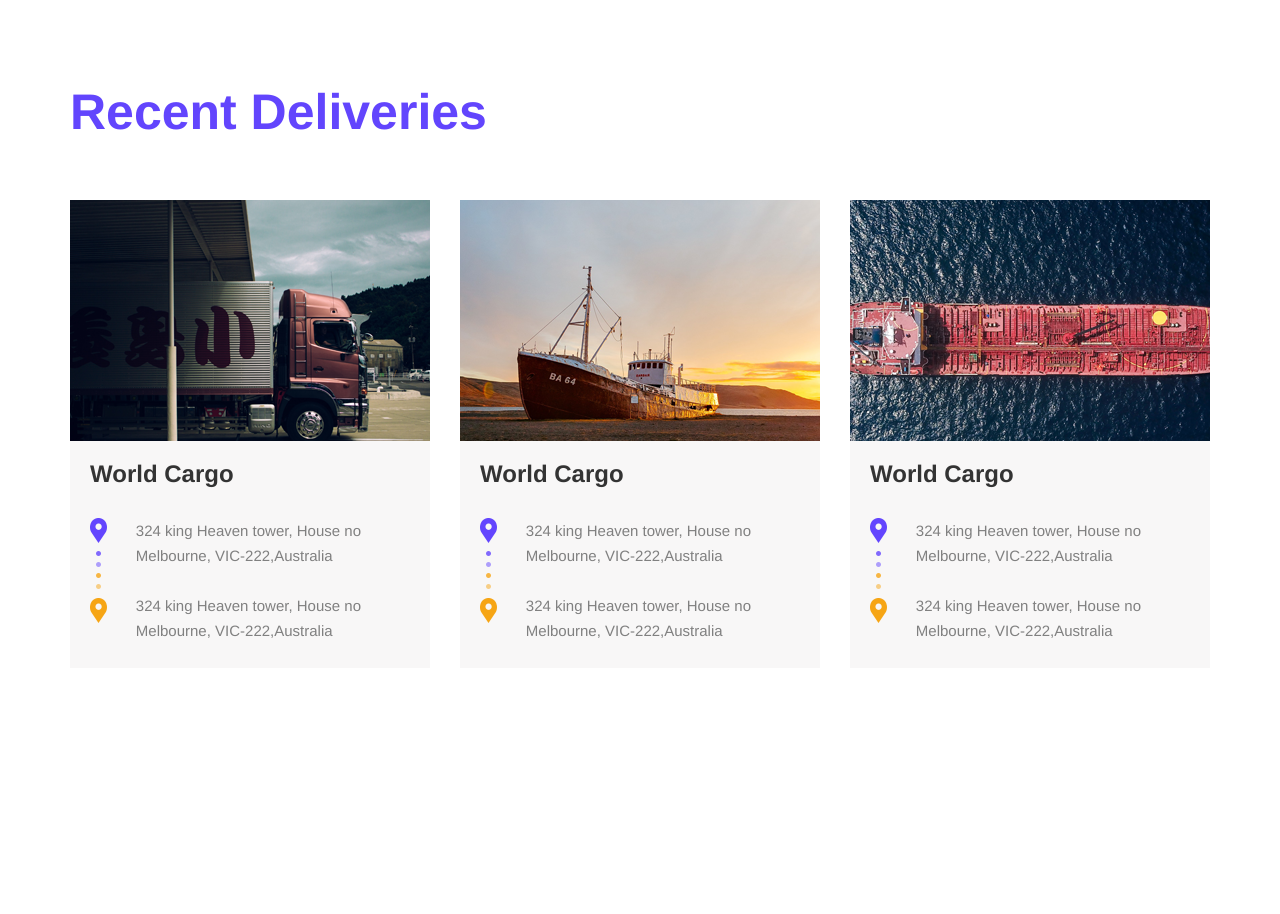
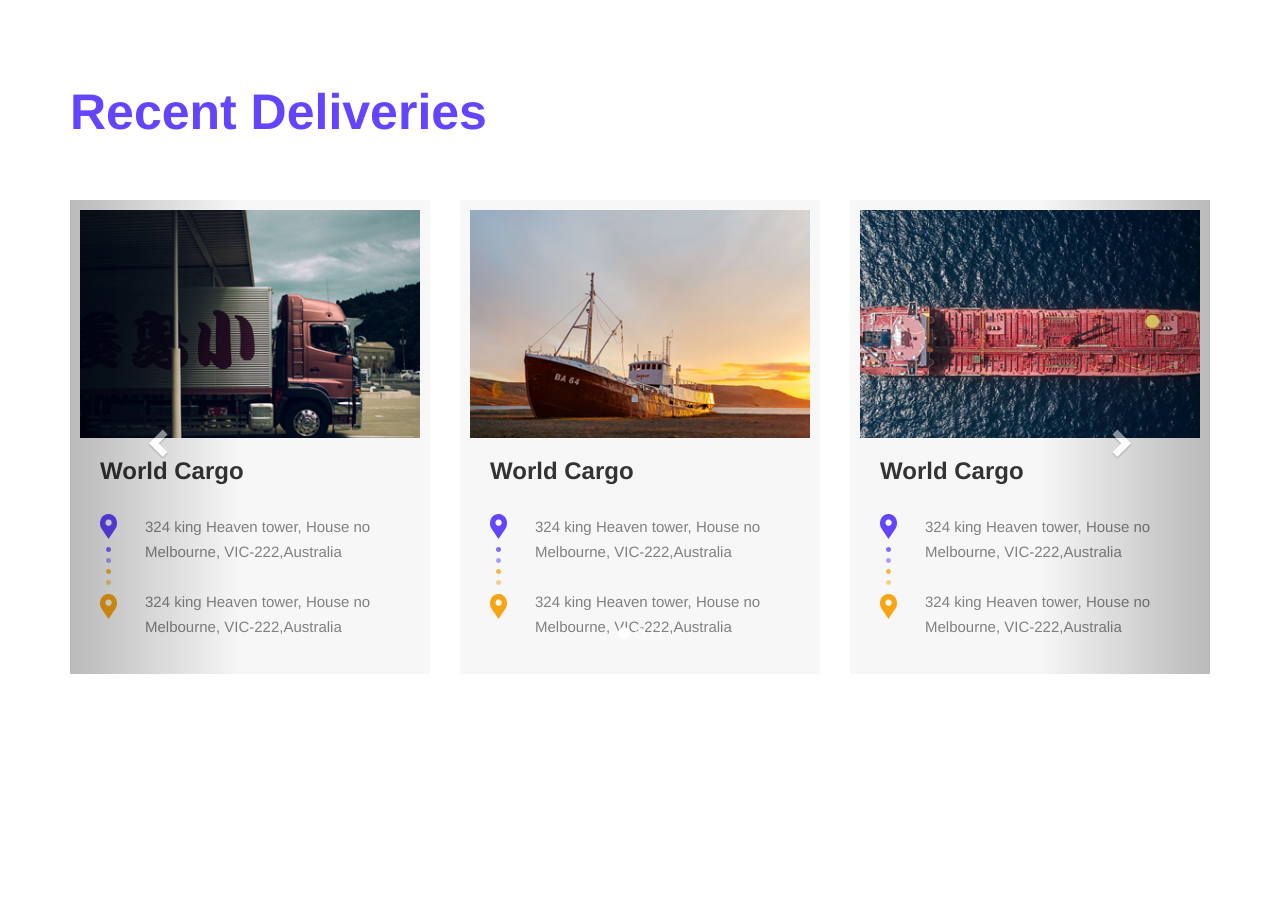
Before and after one commit to NileshWebd/NileshWebd.github.io, a PHP site: page / in a window 1280 px wide. Shown: the part 4872-5786 px from the top of the page. Run offline with PHP 8.4, Linux system fonts and the light colour scheme.

Commit message:
added slider to recent deliveries

```diff
--- a/Boxe/css/style.css
+++ b/Boxe/css/style.css
@@ -278,7 +278,7 @@
     background: none;
     font-size: 14px;
     border-radius: 3px !important;
-    margin-bottom:;
+    /* margin-bottom:; */
     padding-top:20px;
     padding-bottom:20px;
 }
@@ -795,3 +795,11 @@ form a:hover{
     color:#8a8a8a;
     padding-left: 21px;
 }
+.carousel-inner .row {
+    display: flex;
+  }
+
+  .carousel-inner .cardbox {
+    margin: 0;
+    padding: 10px;
+  }
--- a/Boxe/index.html
+++ b/Boxe/index.html
@@ -197,14 +197,27 @@ adipiscing elit, sed do eiusmod</p>
             <div class="head_line">
             <h1>Recent Deliveries</h1>
             </div><br><br><br>
+            <div id="cardCarousel" class="carousel slide" data-ride="carousel">
+                <!-- Carousel indicators (optional) -->
+                <ol class="carousel-indicators">
+                  <li data-target="#cardCarousel" data-slide-to="0" class="active"></li>
+                  <li data-target="#cardCarousel" data-slide-to="1"></li>
+                  <li data-target="#cardCarousel" data-slide-to="2"></li>
+                </ol>
+
+                <!-- Carousel inner (holds the slides) -->
+                <div class="carousel-inner">
+                  <div class="item active">
                     <div class="row">
+                      <!-- Card 1 -->
                       <div class="col-md-4 col-sm-6">
                         <div class="cardbox">
                           <img src="img/deliveries/deliveries_1.png" width="100%" />
                           <h2 style="padding-left: 20px; font-size: 24px; font-weight: bold;">World Cargo</h2><br>
                           <div class="row delbox">
                             <div class="col-xs-1">
-                <img src="img/deliveries_img.png" /></div>
+                              <img src="img/deliveries_img.png" />
+                            </div>
                             <div class="col-xs-11">
                               <p>324 king Heaven tower, House no<br> Melbourne, VIC-222,Australia</p>
                               <p>324 king Heaven tower, House no<br> Melbourne, VIC-222,Australia</p>
@@ -212,13 +225,15 @@ adipiscing elit, sed do eiusmod</p>
                           </div>
                         </div>
                       </div>
+                      <!-- Card 2 -->
                       <div class="col-md-4 col-sm-6">
                         <div class="cardbox">
                           <img src="img/deliveries/deliveries_2.png" width="100%" />
                           <h2 style="padding-left: 20px; font-size: 24px; font-weight: bold;">World Cargo</h2><br>
                           <div class="row delbox">
                             <div class="col-xs-1">
-                <img src="img/deliveries_img.png" /></div>
+                              <img src="img/deliveries_img.png" />
+                            </div>
                             <div class="col-xs-11">
                               <p>324 king Heaven tower, House no<br> Melbourne, VIC-222,Australia</p>
                               <p>324 king Heaven tower, House no<br> Melbourne, VIC-222,Australia</p>
@@ -226,13 +241,15 @@ adipiscing elit, sed do eiusmod</p>
                           </div>
                         </div>
                       </div>
+                      <!-- Card 3 -->
                       <div class="col-md-4 col-sm-6">
                         <div class="cardbox">
                           <img src="img/deliveries/deliveries_3.png" width="100%" />
                           <h2 style="padding-left: 20px; font-size: 24px; font-weight: bold;">World Cargo</h2><br>
                           <div class="row delbox">
                             <div class="col-xs-1">
-                <img src="img/deliveries_img.png" /></div>
+                              <img src="img/deliveries_img.png" />
+                            </div>
                             <div class="col-xs-11">
                               <p>324 king Heaven tower, House no<br> Melbourne, VIC-222,Australia</p>
                               <p>324 king Heaven tower, House no<br> Melbourne, VIC-222,Australia</p>
@@ -241,6 +258,74 @@ adipiscing elit, sed do eiusmod</p>
                         </div>
                       </div>
                     </div>
+                  </div>
+                  <!-- Additional slides for other groups of 3 cards if needed -->
+                  <div class="item">
+                    <div class="row">
+                      <!-- Add next 3 cards here -->
+                        <!-- Card 1 -->
+                      <div class="col-md-4 col-sm-6">
+                        <div class="cardbox">
+                          <img src="img/deliveries/deliveries_1.png" width="100%" />
+                          <h2 style="padding-left: 20px; font-size: 24px; font-weight: bold;">World Cargo</h2><br>
+                          <div class="row delbox">
+                            <div class="col-xs-1">
+                              <img src="img/deliveries_img.png" />
+                            </div>
+                            <div class="col-xs-11">
+                              <p>324 king Heaven tower, House no<br> Melbourne, VIC-222,Australia</p>
+                              <p>324 king Heaven tower, House no<br> Melbourne, VIC-222,Australia</p>
+                            </div>
+                          </div>
+                        </div>
+                      </div>
+                      <!-- Card 2 -->
+                      <div class="col-md-4 col-sm-6">
+                        <div class="cardbox">
+                          <img src="img/deliveries/deliveries_2.png" width="100%" />
+                          <h2 style="padding-left: 20px; font-size: 24px; font-weight: bold;">World Cargo</h2><br>
+                          <div class="row delbox">
+                            <div class="col-xs-1">
+                              <img src="img/deliveries_img.png" />
+                            </div>
+                            <div class="col-xs-11">
+                              <p>324 king Heaven tower, House no<br> Melbourne, VIC-222,Australia</p>
+                              <p>324 king Heaven tower, House no<br> Melbourne, VIC-222,Australia</p>
+                            </div>
+                          </div>
+                        </div>
+                      </div>
+                      <!-- Card 3 -->
+                      <div class="col-md-4 col-sm-6">
+                        <div class="cardbox">
+                          <img src="img/deliveries/deliveries_3.png" width="100%" />
+                          <h2 style="padding-left: 20px; font-size: 24px; font-weight: bold;">World Cargo</h2><br>
+                          <div class="row delbox">
+                            <div class="col-xs-1">
+                              <img src="img/deliveries_img.png" />
+                            </div>
+                            <div class="col-xs-11">
+                              <p>324 king Heaven tower, House no<br> Melbourne, VIC-222,Australia</p>
+                              <p>324 king Heaven tower, House no<br> Melbourne, VIC-222,Australia</p>
+                            </div>
+                          </div>
+                        </div>
+                      </div>
+                    </div>
+                  </div>
+                </div>
+
+                <!-- Carousel controls (optional) -->
+                <a class="left carousel-control" href="#cardCarousel" role="button" data-slide="prev">
+                  <span class="glyphicon glyphicon-chevron-left" aria-hidden="true"></span>
+                  <span class="sr-only">Previous</span>
+                </a>
+                <a class="right carousel-control" href="#cardCarousel" role="button" data-slide="next">
+                  <span class="glyphicon glyphicon-chevron-right" aria-hidden="true"></span>
+                  <span class="sr-only">Next</span>
+                </a>
+              </div>
+
             </div>
         </section>
         <section id="blog">
@@ -348,4 +433,9 @@ adipiscing elit, sed do eiusmod</p>
             </div>
         </section>
     </body>
+    <!-- jQuery -->
+<script src="https://code.jquery.com/jquery-3.6.0.min.js"></script>
+<!-- Bootstrap JavaScript -->
+<script src="https://maxcdn.bootstrapcdn.com/bootstrap/3.4.1/js/bootstrap.min.js"></script>
+
 </html>
```
Lines whose indentation alone changed are shown as unchanged.
